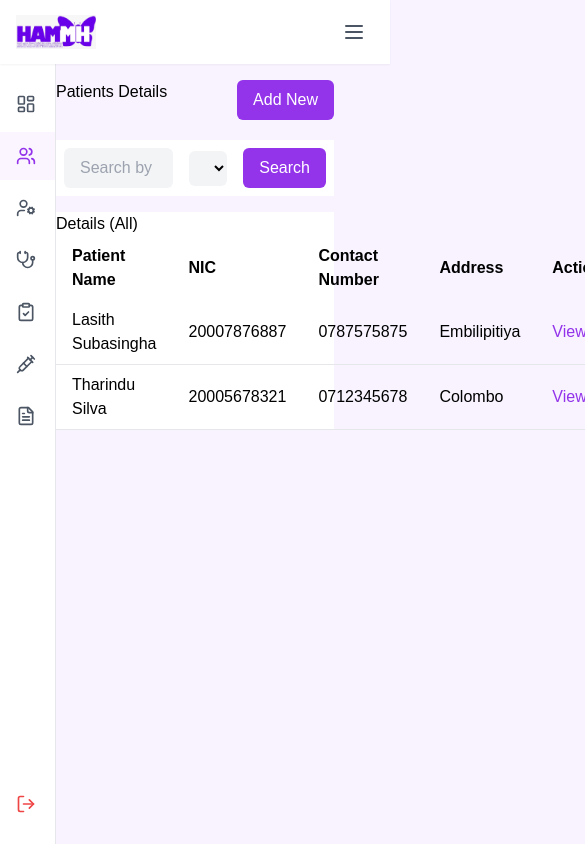
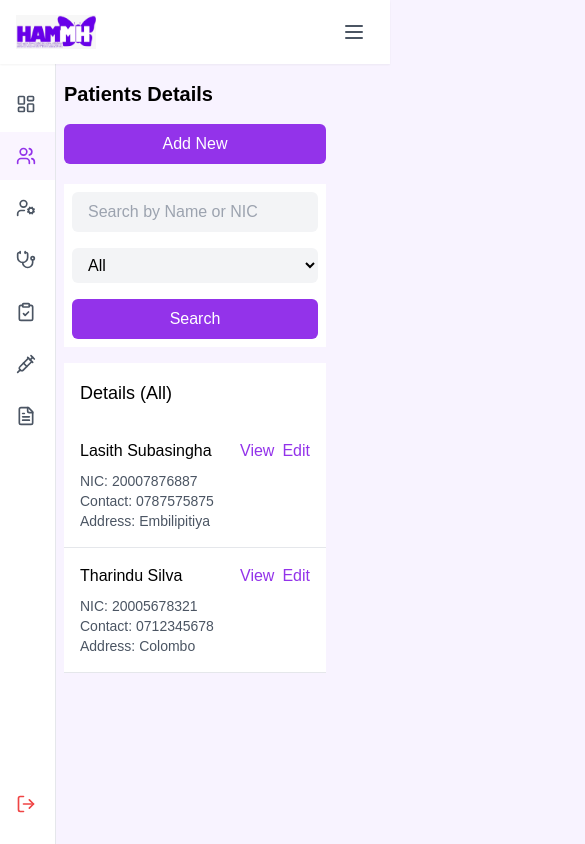
Before and after one commit to Rdilshan/HAMMH, a Next.js app: page /dashboard/patients in a window 390 px wide. Shown: the top 844 px of the page, 585 px wide, since content can reach past the window. Built offline with nearby package versions, Linux system fonts and the light colour scheme.

Commit message:
patient responsive

```diff
--- a/src/app/dashboard/patients/page.tsx
+++ b/src/app/dashboard/patients/page.tsx
@@ -1,10 +1,12 @@
 'use client'
 
 import { useState } from 'react';
+import { Menu } from 'lucide-react';
 
 const PatientsDetails = () => {
     const [searchQuery, setSearchQuery] = useState('');
     const [selectedCategory, setSelectedCategory] = useState('All');
+    const [isMenuOpen, setIsMenuOpen] = useState(false);
 
     const patientData = [
         {
@@ -19,7 +21,6 @@ const PatientsDetails = () => {
             contactNumber: '0712345678',
             address: 'Colombo',
         },
-        // Add more patient data as needed
     ];
 
     const handleSearch = () => {
@@ -31,31 +32,30 @@ const PatientsDetails = () => {
     };
 
     return (
-        <div className="px-6 py-4">
-            <div className='flex justify-between'>
-                <h2 className='text-black'>Patients Details</h2>
-                <button className="bg-purple-600 text-white rounded-md py-2 px-4">
+        <div className="px-8 sm:px-14 md:px-8 py-4">
+            {/* Header Section */}
+            <div className='flex flex-col sm:flex-row sm:justify-between sm:items-center gap-4'>
+                <h2 className='text-black text-xl font-semibold'>Patients Details</h2>
+                <button className="bg-purple-600 text-white rounded-md py-2 px-4 w-full sm:w-auto">
                     Add New
                 </button>
             </div>
 
-            <div className="flex justify-between bg-white items-center mb-4 mt-5 p-2">
-                <div className="flex items-center w-full">
-
-
-
+            {/* Search Section */}
+            <div className="flex flex-col md:flex-row gap-4 bg-white items-center mb-4 mt-5 p-2">
                 <input
                     type="text"
                     placeholder={`Search by ${selectedCategory === 'All' ? 'Name or NIC' : selectedCategory}`}
-                        className="bg-gray-100 rounded-md py-2 px-4 w-full mr-4"
+                    className="bg-gray-100 rounded-md py-2 px-4 w-full"
                     value={searchQuery}
                     onChange={(e) => setSearchQuery(e.target.value)}
                 />
 
+                <div className="flex flex-col sm:flex-row gap-4 w-full md:w-auto">
                     <select
                         value={selectedCategory}
                         onChange={handleCategoryChange}
-                        className="bg-gray-100 text-black rounded-md py-2 px-3 mr-4 w-1/4"
+                        className="bg-gray-100 text-black rounded-md py-2 px-3 w-full sm:w-48"
                     >
                         <option value="All">All</option>
                         <option value="Patient Name">Patient Name</option>
@@ -63,7 +63,7 @@ const PatientsDetails = () => {
                     </select>
 
                     <button
-                        className="bg-purple-600 text-white rounded-md py-2 px-4"
+                        className="bg-purple-600 text-white rounded-md py-2 px-4 w-full sm:w-auto"
                         onClick={handleSearch}
                     >
                         Search
@@ -71,11 +71,15 @@ const PatientsDetails = () => {
                 </div>
             </div>
 
-            <div className="bg-white text-black">
-                <h2>Details ({selectedCategory})</h2>
+            {/* Table Section */}
+            <div className="bg-white text-black overflow-x-auto">
+                <h2 className="p-4 text-lg font-medium">Details ({selectedCategory})</h2>
+
+                {/* Desktop Table View */}
+                <div className="hidden md:block">
                     <table className="w-full table-auto">
                         <thead>
-                        <tr>
+                            <tr className="bg-gray-50">
                                 <th className="px-4 py-2 text-left">Patient Name</th>
                                 <th className="px-4 py-2 text-left">NIC</th>
                                 <th className="px-4 py-2 text-left">Contact Number</th>
@@ -85,15 +89,15 @@ const PatientsDetails = () => {
                         </thead>
                         <tbody>
                             {patientData.map((patient, index) => (
-                            <tr key={index} className="border-b">
+                                <tr key={index} className="border-b hover:bg-gray-50">
                                     <td className="px-4 py-2">{patient.patientName}</td>
                                     <td className="px-4 py-2">{patient.NIC}</td>
                                     <td className="px-4 py-2">{patient.contactNumber}</td>
                                     <td className="px-4 py-2">{patient.address}</td>
                                     <td className="px-4 py-2">
                                         <div className="flex space-x-2">
-                                        <button className="text-purple-600">View</button>
-                                        <button className="text-purple-600">Edit</button>
+                                            <button className="text-purple-600 hover:text-purple-800">View</button>
+                                            <button className="text-purple-600 hover:text-purple-800">Edit</button>
                                         </div>
                                     </td>
                                 </tr>
@@ -101,6 +105,29 @@ const PatientsDetails = () => {
                         </tbody>
                     </table>
                 </div>
+
+                {/* Mobile Card View */}
+                <div className="md:hidden">
+                    {patientData.map((patient, index) => (
+                        <div key={index} className="border-b p-4">
+                            <div className="space-y-2">
+                                <div className="flex justify-between items-center">
+                                    <h3 className="font-medium">{patient.patientName}</h3>
+                                    <div className="flex space-x-2">
+                                        <button className="text-purple-600 hover:text-purple-800">View</button>
+                                        <button className="text-purple-600 hover:text-purple-800">Edit</button>
+                                    </div>
+                                </div>
+                                <div className="text-sm text-gray-600">
+                                    <p><span className="font-medium">NIC:</span> {patient.NIC}</p>
+                                    <p><span className="font-medium">Contact:</span> {patient.contactNumber}</p>
+                                    <p><span className="font-medium">Address:</span> {patient.address}</p>
+                                </div>
+                            </div>
+                        </div>
+                    ))}
+                </div>
+            </div>
         </div>
     );
 };
```
Lines whose indentation alone changed are shown as unchanged.
